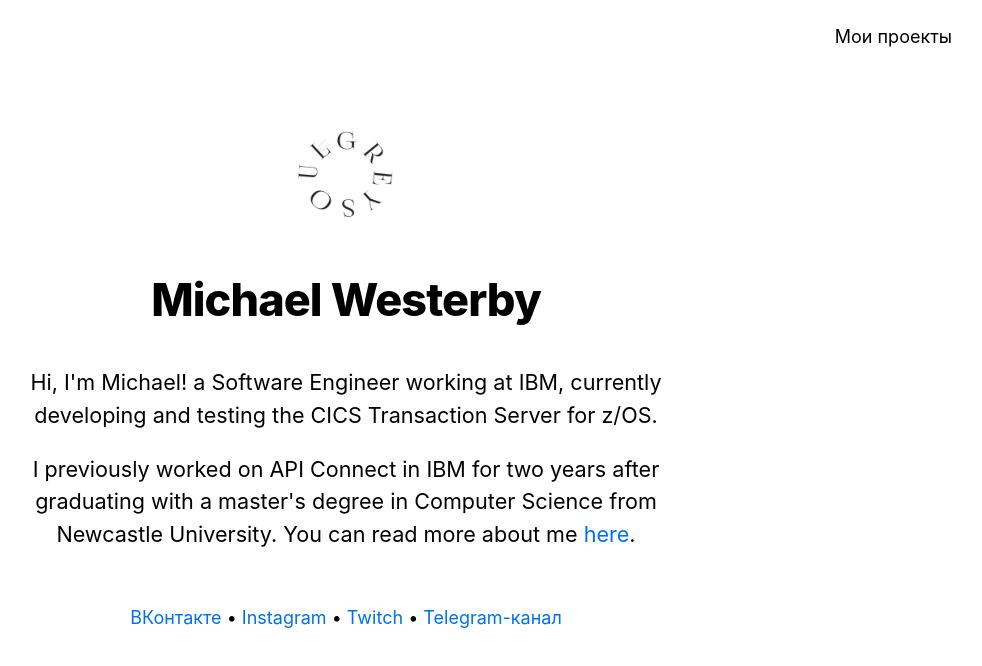
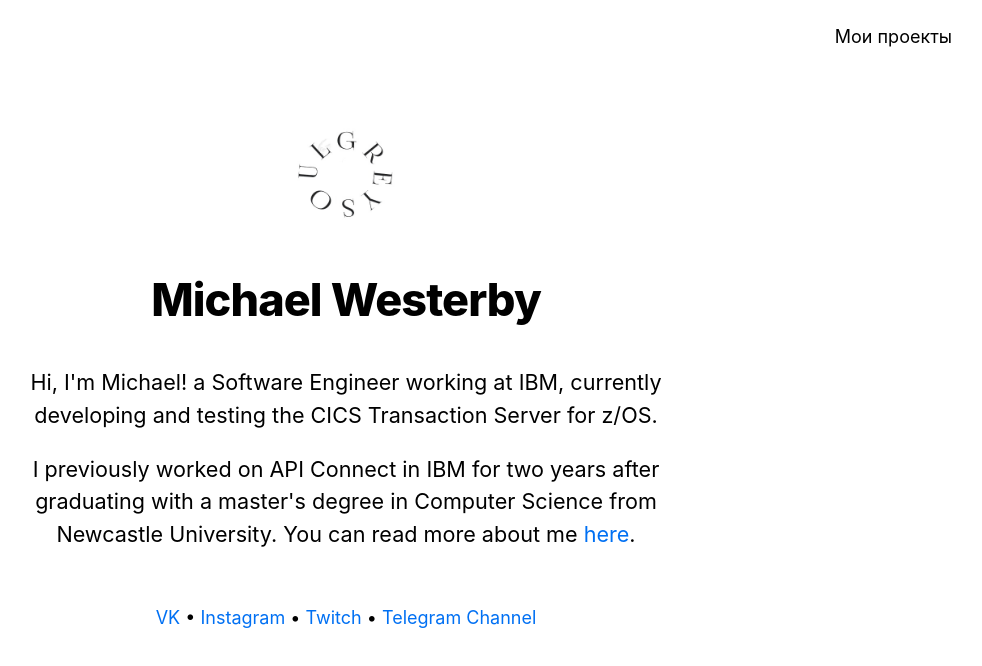
Before and after one commit to realgreysoul/website, a Next.js app: page / in a window 1280 px wide. Shown: the top 666 px of the page, without its empty margins (294-1276 px from the left). Built offline with nearby package versions, Linux system fonts and the light colour scheme.

Commit message:
Update footer.js

```diff
--- a/components/footer.js
+++ b/components/footer.js
@@ -10,10 +10,10 @@ export default function Footer() {
 
   return (
       <footer className={styles.footer}>
-        <a href={`https://vk.com/${vk}`} target="_blank">ВКонтакте</a>{spacer}
+        <a href={`https://vk.com/${vk}`} target="_blank">VK</a>{spacer}
         <a href={`https://www.instagram.com/${instagram}/`} target="_blank">Instagram</a>{spacer}
         <a href={`https://www.twitch.tv/${twitch}`} target="_blank">Twitch</a>{spacer}
-        <a href={`https://t.me/${tgc}`} target="_blank">Telegram-канал</a>
+        <a href={`https://t.me/${tgc}`} target="_blank">Telegram Channel</a>
       </footer>
   )
 }
```
